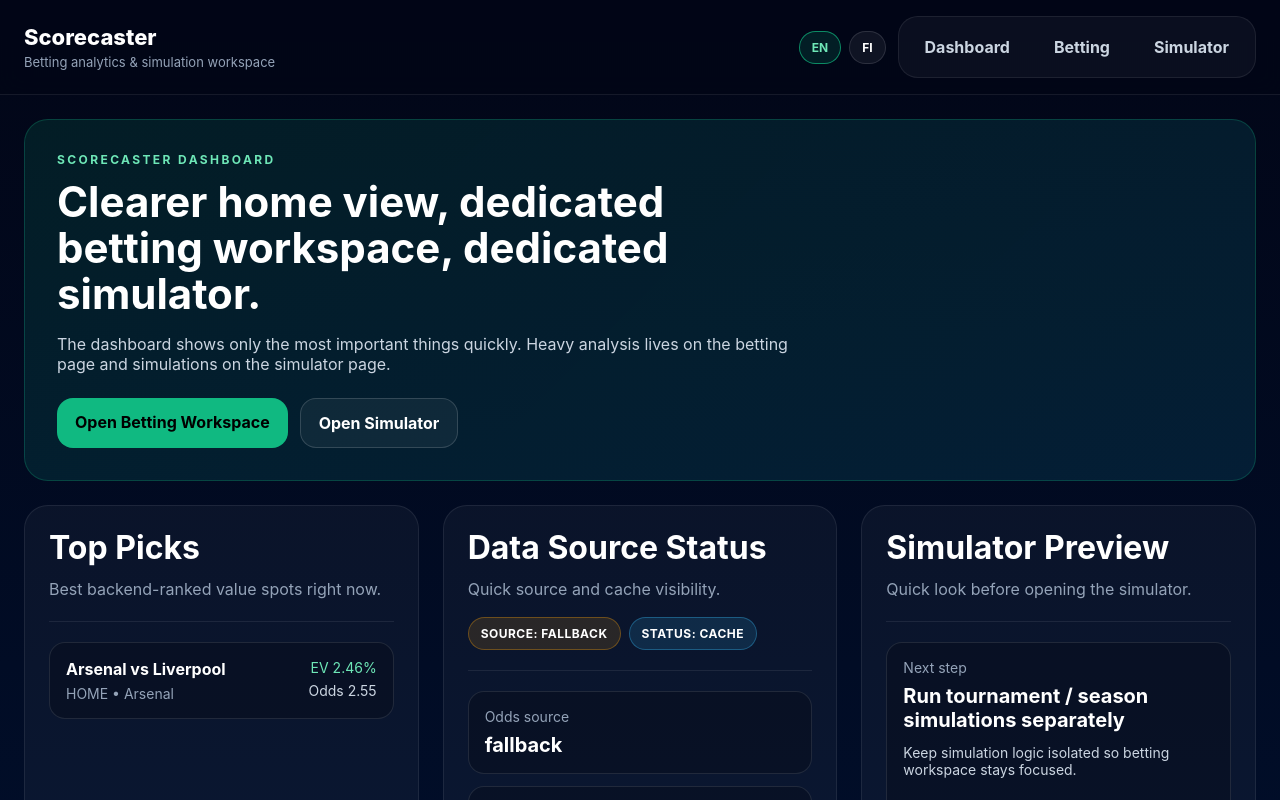
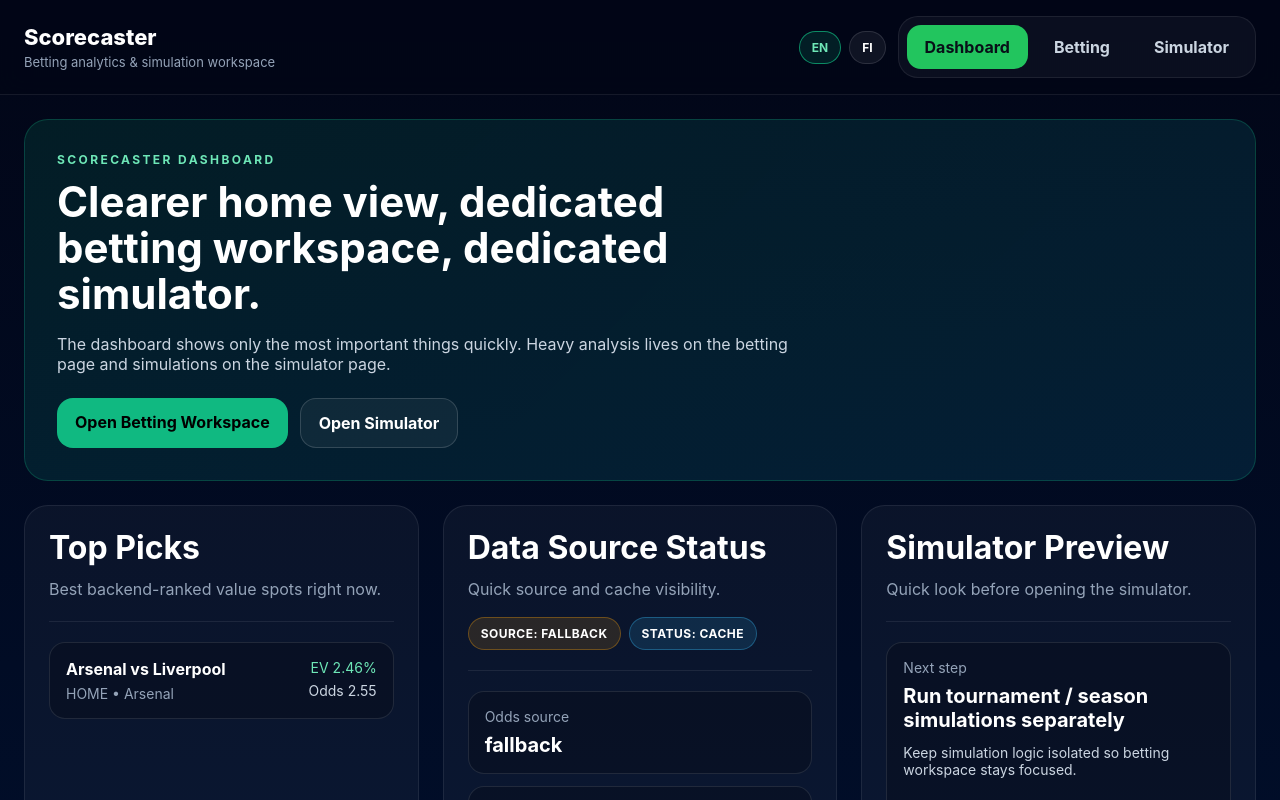
Before and after one commit to vv-glitchhub/scorecaster, a Next.js app: page / in a window 1280 px wide. Shown: the top 800 px of the page. Built offline with nearby package versions, Linux system fonts and the light colour scheme; no server answers.

Commit message:
Update AppShellNav.jsx

```diff
--- a/app/components/AppShellNav.jsx
+++ b/app/components/AppShellNav.jsx
@@ -2,7 +2,7 @@ import Link from "next/link";
 import LanguageSwitcher from "@/app/components/LanguageSwitcher";
 import { getDictionary } from "@/lib/i18n";
 
-export default function AppShellNav({ lang = "en" }) {
+export default function AppShellNav({ lang = "en", pathname = "/" }) {
   const t = getDictionary(lang);
 
   const navStyle = {
@@ -17,6 +17,7 @@ export default function AppShellNav({ lang = "en" }) {
     top: 0,
     zIndex: 50,
     backdropFilter: "blur(12px)",
+    flexWrap: "wrap",
   };
 
   const pillWrap = {
@@ -37,18 +38,26 @@ export default function AppShellNav({ lang = "en" }) {
     background: "rgba(255,255,255,0.04)",
   };
 
-  const linkStyle = {
-    padding: "12px 18px",
-    borderRadius: "14px",
-    color: "#cbd5e1",
-    fontWeight: 700,
-    textDecoration: "none",
+  const getLinkStyle = (href) => {
+    const active = pathname === href;
+
+    return {
+      padding: "12px 18px",
+      borderRadius: "14px",
+      color: active ? "#081018" : "#cbd5e1",
+      background: active ? "#22c55e" : "transparent",
+      fontWeight: 700,
+      textDecoration: "none",
+      transition: "0.2s ease",
+    };
   };
 
   return (
     <nav style={navStyle}>
       <div>
-        <div style={{ fontSize: "22px", fontWeight: 800, color: "#fff" }}>Scorecaster</div>
+        <div style={{ fontSize: "22px", fontWeight: 800, color: "#fff" }}>
+          Scorecaster
+        </div>
         <div style={{ fontSize: "13px", color: "#94a3b8", marginTop: "4px" }}>
           {t.brandTagline}
         </div>
@@ -58,13 +67,13 @@ export default function AppShellNav({ lang = "en" }) {
         <LanguageSwitcher lang={lang} />
 
         <div style={navPill}>
-          <Link href="/" style={linkStyle}>
+          <Link href="/" style={getLinkStyle("/")}>
             {t.navDashboard}
           </Link>
-          <Link href="/betting" style={linkStyle}>
+          <Link href="/betting" style={getLinkStyle("/betting")}>
             {t.navBetting}
           </Link>
-          <Link href="/simulator" style={linkStyle}>
+          <Link href="/simulator" style={getLinkStyle("/simulator")}>
             {t.navSimulator}
           </Link>
         </div>
```
